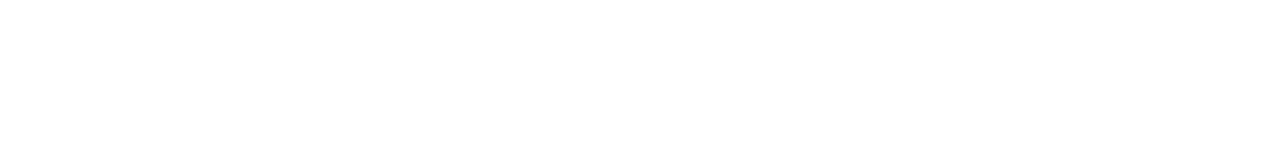
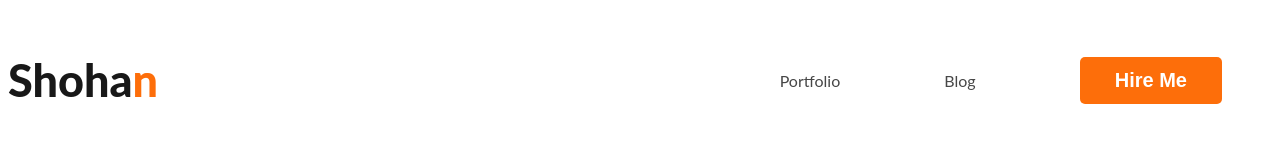
Before and after one commit to ishohan/developer-portfolio, a plain HTML site: page index.html in a window 1280 px wide. Drawn offline with Linux system fonts and the light colour scheme.

Commit message:
navbar added

```diff
--- a/index.html
+++ b/index.html
@@ -4,10 +4,21 @@
     <meta charset="UTF-8">
     <meta name="viewport" content="width=device-width, initial-scale=1.0">
     <title>My Developer Portfolio</title>
+    <link rel="preconnect" href="https://fonts.googleapis.com">
+<link rel="preconnect" href="https://fonts.gstatic.com" crossorigin>
+<link href="https://fonts.googleapis.com/css2?family=Open+Sans:wght@400;700;800&display=swap" rel="stylesheet">
+    <link rel="stylesheet" href="styles/portfolio.css">
 </head>
 <body>
    <header>
-
+<nav>
+    <h3 class="nav-title">Shoha<span style="color: #FD6E0A;">n</span></h3>
+    <ul>
+        <li>Portfolio</li>
+        <li>Blog</li>
+        <li><button class="btn-primary">Hire Me</button></li>
+    </ul>
+</nav>
    </header>
    <main>
 
--- /dev/null
+++ b/styles/portfolio.css
@@ -0,0 +1,34 @@
+/* common shared styles */
+body {
+    font-family: 'Open Sans', sans-serif;
+    font-family:'Lato' , sans-serif;
+    }
+
+.btn-primary{
+    border-radius: 5px;
+    background: #FD6E0A;
+    border: 0;
+    font-size: 20px;
+    color: white;
+    font-weight: 700;
+    padding: 12px 35px;
+}
+
+/* nav related styles */
+nav {
+    display: flex;
+    align-items: center;
+    justify-content: space-between;
+}
+
+.nav-title {
+    color: #181818;
+    font-size: 45px;
+    font-weight: 800;
+
+    }
+    nav ul li {
+        display: inline;
+         margin: 50px;
+         color: #474747;
+    }
```
